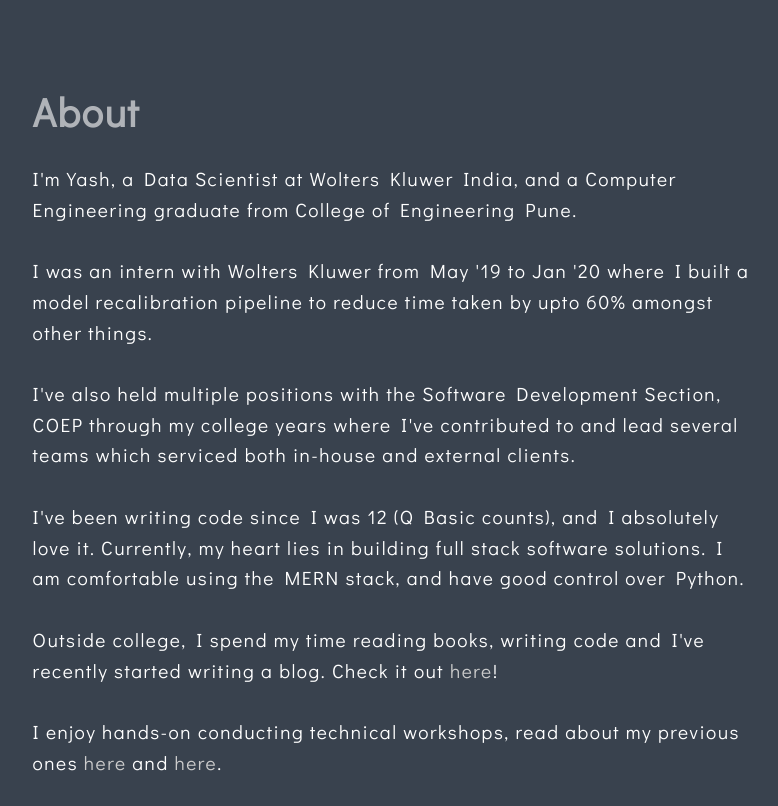
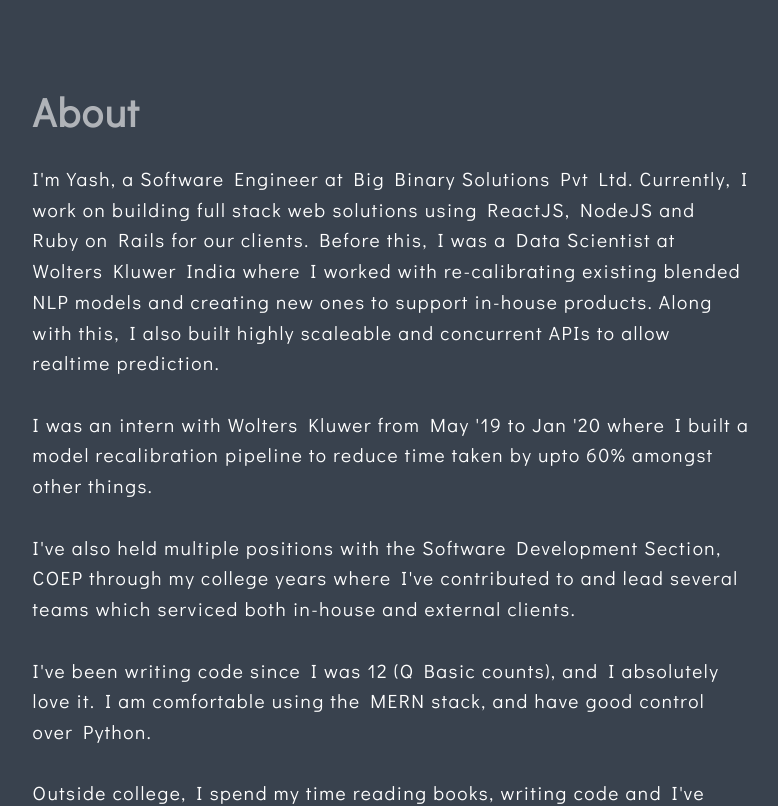
Before and after one commit to yashshah1/yashshah1.github.io, a React (Create React App) app: page /#/about in a window 1280 px wide. Shown: the top 806 px of the page, without its empty margins (249-1027 px from the left). Built offline with nearby package versions, Linux system fonts and the light colour scheme.

Commit message:
Fixed about

```diff
--- a/src/components/About.jsx
+++ b/src/components/About.jsx
@@ -8,8 +8,13 @@
       <main className="wrap">
         <article className="flex-container">
           <p>
-            I'm Yash, a Data Scientist at Wolters Kluwer India, and a Computer
-            Engineering graduate from College of Engineering Pune.
+            I'm Yash, a Software Engineer at Big Binary Solutions Pvt Ltd.
+            Currently, I work on building full stack web solutions using
+            ReactJS, NodeJS and Ruby on Rails for our clients. Before this, I
+            was a Data Scientist at Wolters Kluwer India where I worked with
+            re-calibrating existing blended NLP models and creating new ones to
+            support in-house products. Along with this, I also built highly
+            scaleable and concurrent APIs to allow realtime prediction.
             <br />
             <br /> I was an intern with Wolters Kluwer from May '19 to Jan '20
             where I built a model recalibration pipeline to reduce time taken by
@@ -21,8 +26,7 @@
             and external clients.
             <br />
             <br /> I've been writing code since I was 12 (Q Basic counts), and I
-            absolutely love it. Currently, my heart lies in building full stack
-            software solutions. I am comfortable using the MERN stack, and have
+            absolutely love it. I am comfortable using the MERN stack, and have
             good control over Python.
             <br />
             <br /> Outside college, I spend my time reading books, writing code
```
